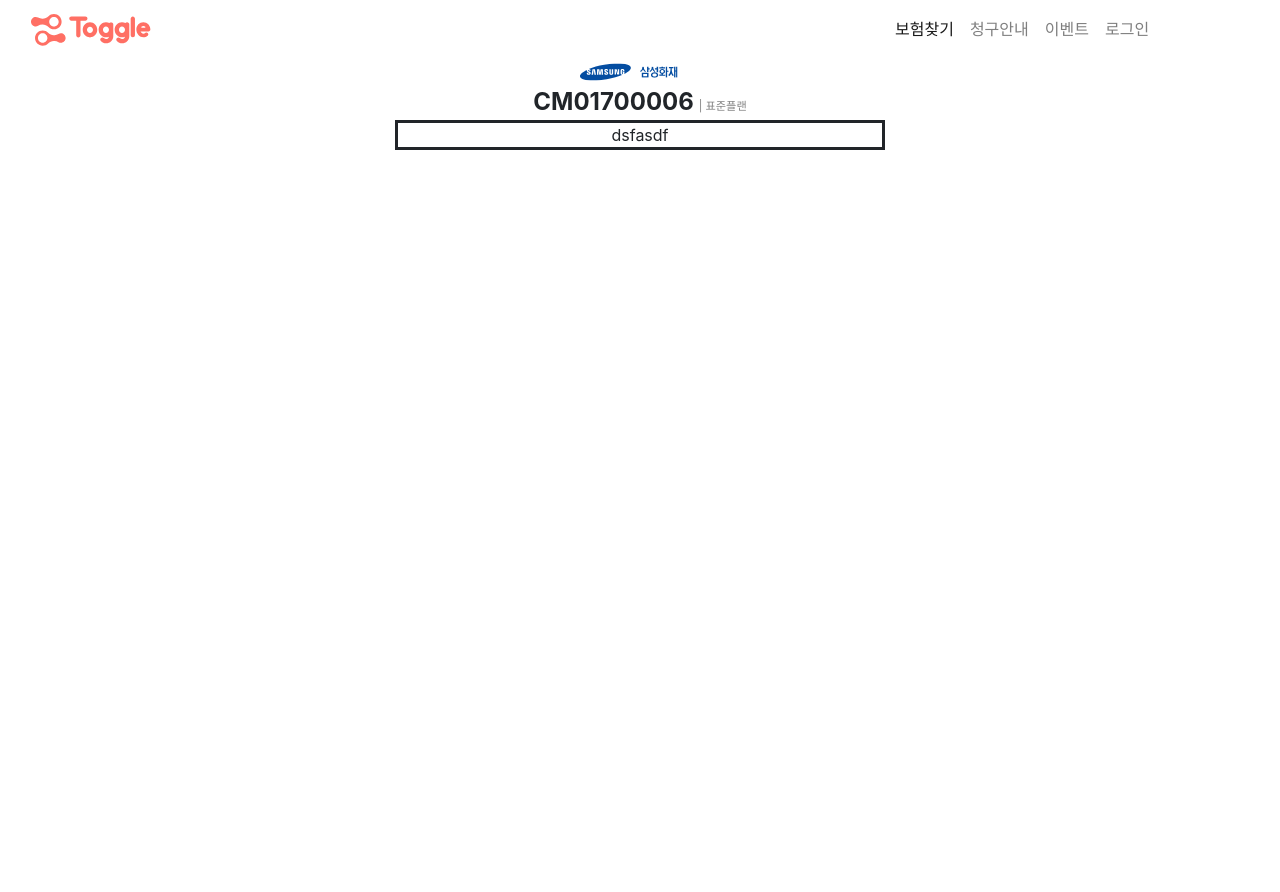
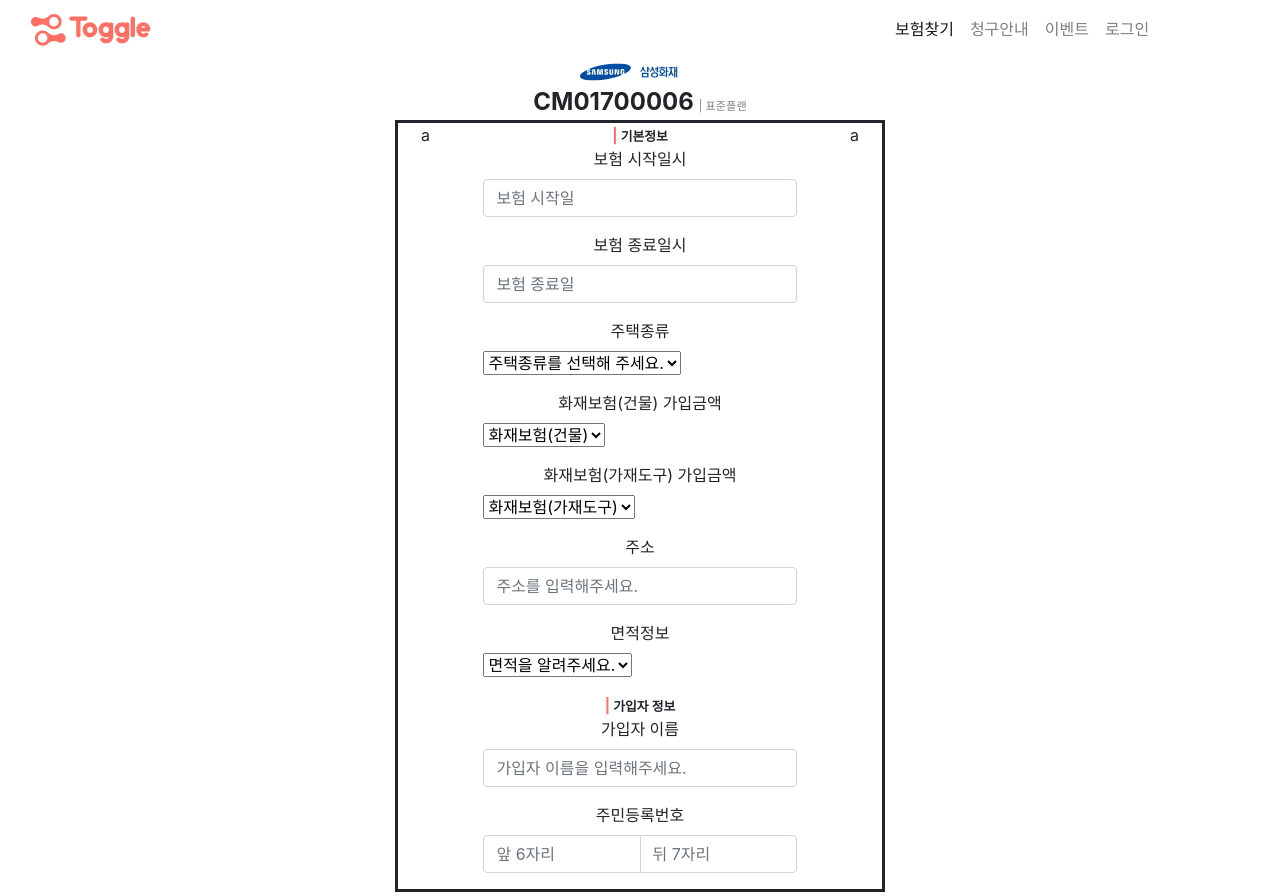
Before and after one commit to idenhan/toggle-ref-web, a React (Create React App) app: page / in a window 1280 px wide. Before the commit the page ends 800 px from the top, so only its background shows below. Built offline with nearby package versions, Linux system fonts and the light colour scheme.

Commit message:
Set the structure of the form up

```diff
--- a/src/components/registerForm.css
+++ b/src/components/registerForm.css
@@ -19,3 +19,19 @@
 #ins-form {
   border-style: solid;
 }
+
+#ins-form-category {
+  font-weight: bold;
+}
+
+#bar {
+  color: #ff6f64;
+  margin-right: 0.2rem;
+  font-size: 0.9rem;
+
+}
+
+#category {
+  font-size: 0.8rem;
+
+}
--- a/src/components/registerForm.jsx
+++ b/src/components/registerForm.jsx
@@ -15,7 +15,162 @@
             <span id="ins-name">CM01700006</span>
             <span id="ins-name-extra">| 표준플랜</span>
           </div>
-          <div id="ins-form">dsfasdf</div>
+          <div id="ins-form">
+            <div className="row">
+              <div className="col">a</div>
+              <div className="col-8">
+                <div id="ins-form-category">
+                  <span id="bar">|</span>
+                  <span id="category">기본정보</span>
+                </div>
+                <label for="basic-url" class="form-label">
+                  보험 시작일시
+                </label>
+                <div class="input-group mb-3">
+                  <input
+                    type="text"
+                    class="form-control"
+                    placeholder="보험 시작일"
+                    aria-label="보험 시작일"
+                    aria-describedby="basic-addon1"
+                  />
+                </div>
+                <label for="basic-url" class="form-label">
+                  보험 종료일시
+                </label>
+                <div class="input-group mb-3">
+                  <input
+                    type="text"
+                    class="form-control"
+                    placeholder="보험 종료일"
+                    aria-label="보험 종료일"
+                    aria-describedby="basic-addon1"
+                  />
+                </div>
+                <label for="basic-url" class="form-label">
+                  주택종류
+                </label>
+                <div class="input-group mb-3">
+                  {/* <input
+                    type="text"
+                    class="form-control"
+                    placeholder="주택종류를 선택해 주세요."
+                    aria-label="주택종류를 선택해 주세요."
+                    aria-describedby="basic-addon1"
+                  /> */}
+                  <select class="form-select" id="inputGroupSelect01">
+                    <option selected>주택종류를 선택해 주세요.</option>
+                    <option value="1">빌라</option>
+                    <option value="2">아파트</option>
+                    <option value="3">단독주택</option>
+                  </select>
+                </div>
+                <label for="basic-url" class="form-label">
+                  화재보험(건물) 가입금액
+                </label>
+                <div class="input-group mb-3">
+                  {/* <input
+                    type="text"
+                    class="form-control"
+                    placeholder="화재보험(건물)"
+                    aria-label="화재보험(건물)"
+                    aria-describedby="basic-addon1"
+                  /> */}
+                  <select class="form-select" id="inputGroupSelect01">
+                    <option selected>화재보험(건물)</option>
+                    <option value="1">서울에서</option>
+                    <option value="2">집을</option>
+                    <option value="3">어케사냐</option>
+                  </select>
+                </div>
+                <label for="basic-url" class="form-label">
+                  화재보험(가재도구) 가입금액
+                </label>
+                <div class="input-group mb-3">
+                  {/* <input
+                    type="text"
+                    class="form-control"
+                    placeholder="화재보험(가재도구)"
+                    aria-label="화재보험(가재도구)"
+                    aria-describedby="basic-addon1"
+                  /> */}
+                  <select class="form-select" id="inputGroupSelect01">
+                    <option selected>화재보험(가재도구)</option>
+                    <option value="1">서울에서</option>
+                    <option value="2">집을</option>
+                    <option value="3">어케사냐</option>
+                  </select>
+                </div>
+                <label for="basic-url" class="form-label">
+                  주소
+                </label>
+                <div class="input-group mb-3">
+                  <input
+                    type="text"
+                    class="form-control"
+                    placeholder="주소를 입력해주세요."
+                    aria-label="주소를 입력해주세요."
+                    aria-describedby="basic-addon1"
+                  />
+                </div>
+                <label for="basic-url" class="form-label">
+                  면적정보
+                </label>
+                <div class="input-group mb-3">
+                  {/* <input
+                    type="text"
+                    class="form-control"
+                    placeholder="면적을 알려주세요."
+                    aria-label="면적을 알려주세요."
+                    aria-describedby="basic-addon1"
+                  /> */}
+                  <select class="form-select" id="inputGroupSelect01">
+                    <option selected>면적을 알려주세요.</option>
+                    <option value="1">20평 이하</option>
+                    <option value="2">40평 이하</option>
+                    <option value="3">80평 이하</option>
+                    <option value="3">100평 이상</option>
+                  </select>
+                </div>
+                <div id="ins-form-category">
+                  <span id="bar">|</span>
+                  <span id="category">가입자 정보</span>
+                </div>
+                <label for="basic-url" class="form-label">
+                  가입자 이름
+                </label>
+                <div class="input-group mb-3">
+                  <input
+                    type="text"
+                    class="form-control"
+                    placeholder="가입자 이름을 입력해주세요."
+                    aria-label="가입자 이름을 입력해주세요."
+                    aria-describedby="basic-addon1"
+                  />
+                </div>
+                <label for="basic-url" class="form-label">
+                  주민등록번호
+                </label>
+                <div class="input-group mb-3">
+                  <input
+                    type="text"
+                    class="form-control"
+                    placeholder="앞 6자리"
+                    aria-label="앞 6자리"
+                    aria-describedby="basic-addon1"
+                  />
+                  <input
+                    type="text"
+                    class="form-control"
+                    placeholder="뒤 7자리"
+                    aria-label="뒤 7자리"
+                    aria-describedby="basic-addon1"
+                  />
+                </div>
+              </div>
+              <div className="col">a</div>
+            </div>
+          </div>
         </div>
         <div className="col"></div>
       </div>
```
Also changed, not shown: 1 other file (tests, documents, lock files or other folders).
